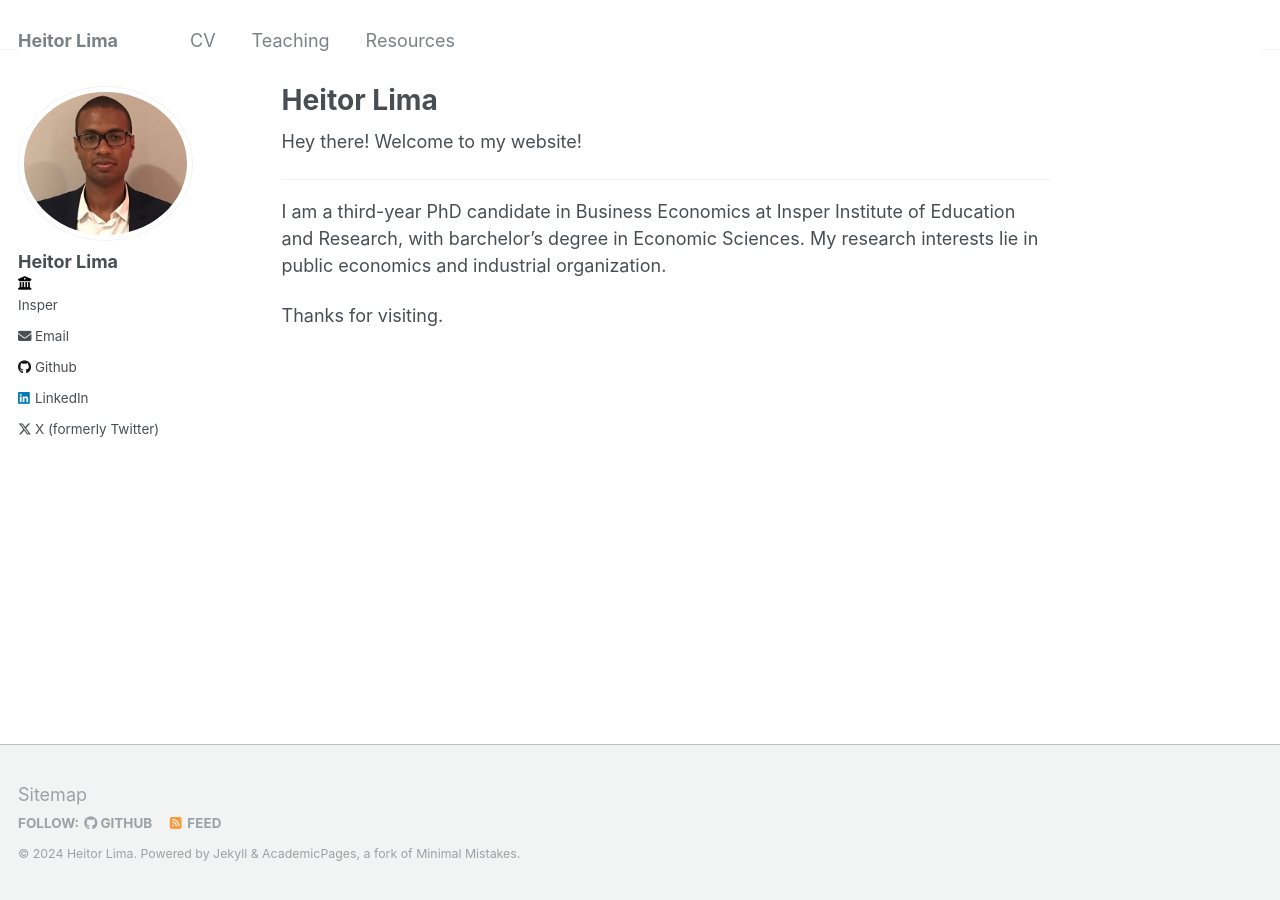
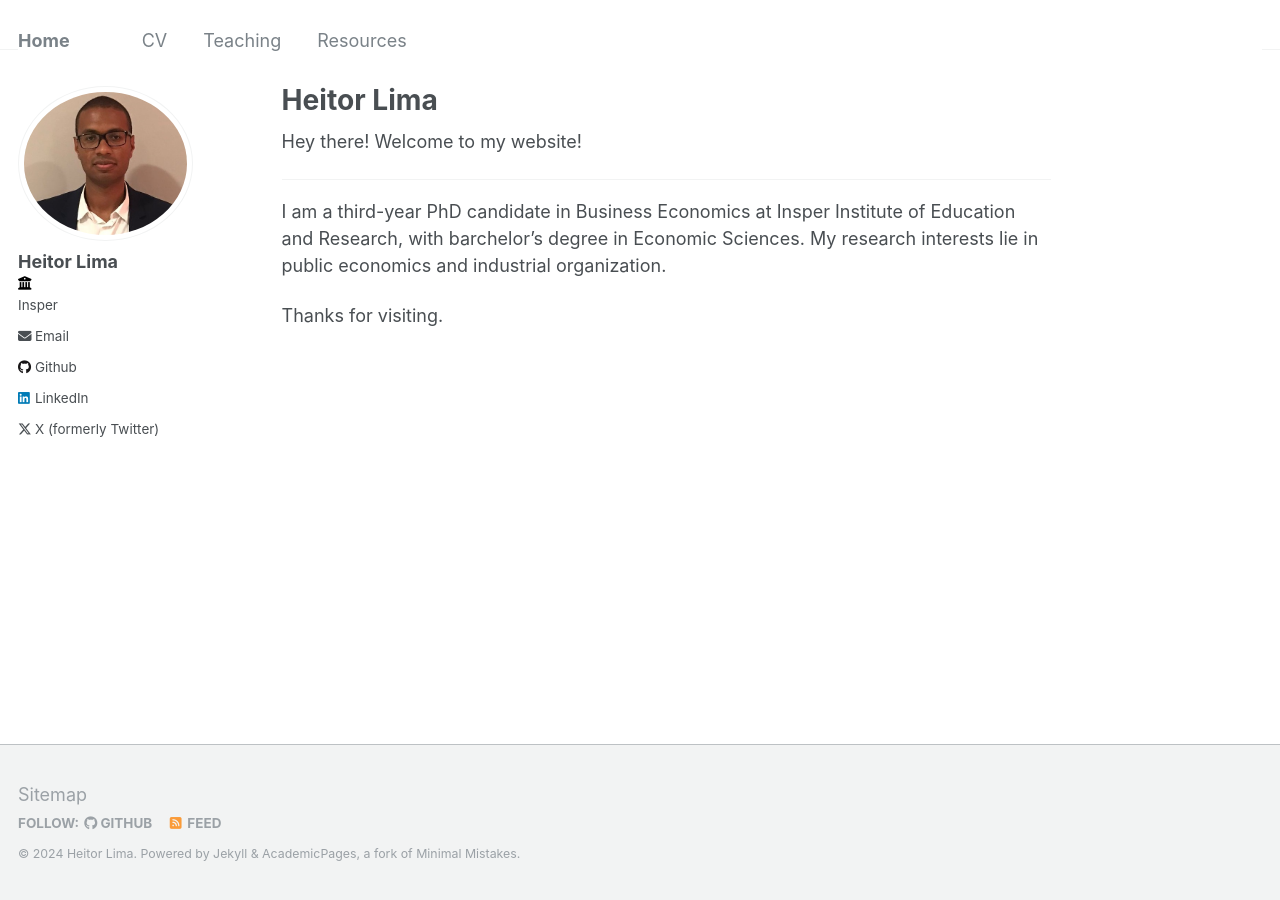
Before and after one commit to heitoraolima/heitoraolima.github.io, a Jekyll site: the page built from _pages/about.md, in a window 1280 px wide. Built offline with Jekyll 4.4.1, drawn with Linux system fonts in a browser that asks for light colours.

Commit message:
Update _config.yml

```diff
--- a/_config.yml
+++ b/_config.yml
@@ -8,9 +8,9 @@
 
 # Basic Site Settings
 locale                   : "en-US"
-title                    : "Heitor Lima"
-title_separator          : #"-"
-name                     : #name "Heitor Lima"
+title                    : "Home"
+title_separator          : "-"
+name                     : &name "Heitor Lima"
 description              : #&description "personal description"
 url                      : https://heitoraolima.github.io # the base hostname & protocol for your site e.g. "https://mmistakes.github.io"
 baseurl                  : "" # the subpath of your site, e.g. "/blog"
```
